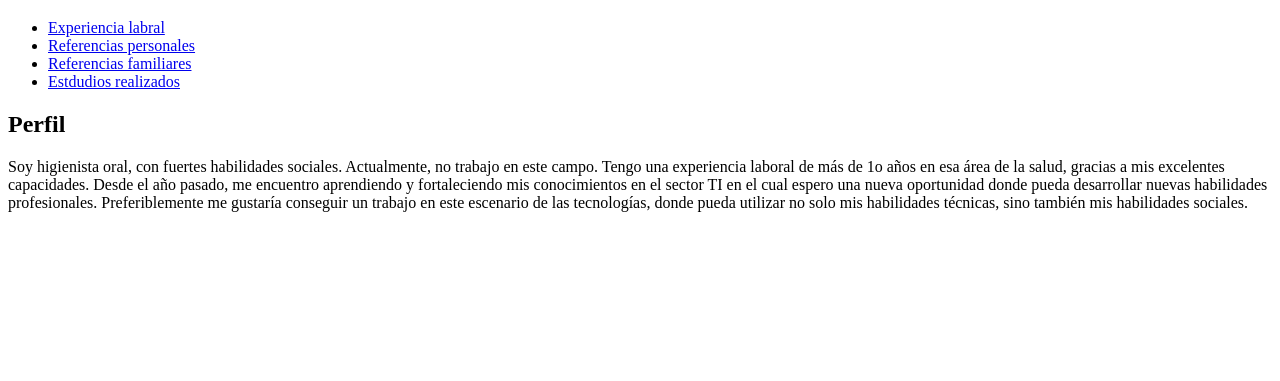
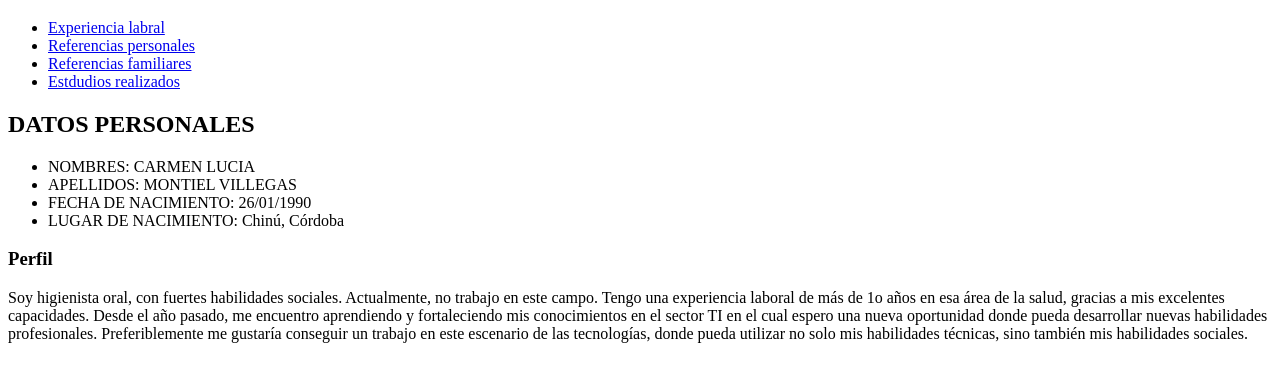
Before and after one commit to carmenluci/TallerHTMLhdv, a plain HTML site: page index.html in a window 1280 px wide. Shown: the part 61-442 px from the top of the page. Drawn offline with Linux system fonts and the light colour scheme.

Commit message:
Agregué otra etiqueta section al main con mis datos personales dentro de etuquetas de lista

```diff
--- a/index.html
+++ b/index.html
@@ -28,8 +28,18 @@
     </nav>
 
     <main>
+        <sección>
+            <h2>DATOS PERSONALES</h2>
+            <ul>
+                <li>NOMBRES: CARMEN LUCIA </li>
+                <li>APELLIDOS: MONTIEL VILLEGAS</li>
+                <li>FECHA DE NACIMIENTO: 26/01/1990</li>
+                <li>LUGAR DE NACIMIENTO: Chinú, Córdoba </li>
+            </ul>
+        </sección>
+
         <section>
-            <h2>Perfil</h2>
+            <h3>Perfil</h3>
 
         <p>Soy higienista oral, con fuertes habilidades sociales. Actualmente, no trabajo en este campo. Tengo una experiencia laboral de más de 1o años en esa área de la salud, gracias a mis excelentes capacidades. Desde el año pasado, me encuentro aprendiendo y fortaleciendo mis conocimientos en el sector TI en el cual espero una nueva oportunidad donde pueda desarrollar nuevas habilidades profesionales. Preferiblemente me gustaría conseguir un trabajo en este escenario de las tecnologías, donde pueda utilizar no solo mis habilidades técnicas, sino también mis habilidades sociales.</p>
         </section>
```
